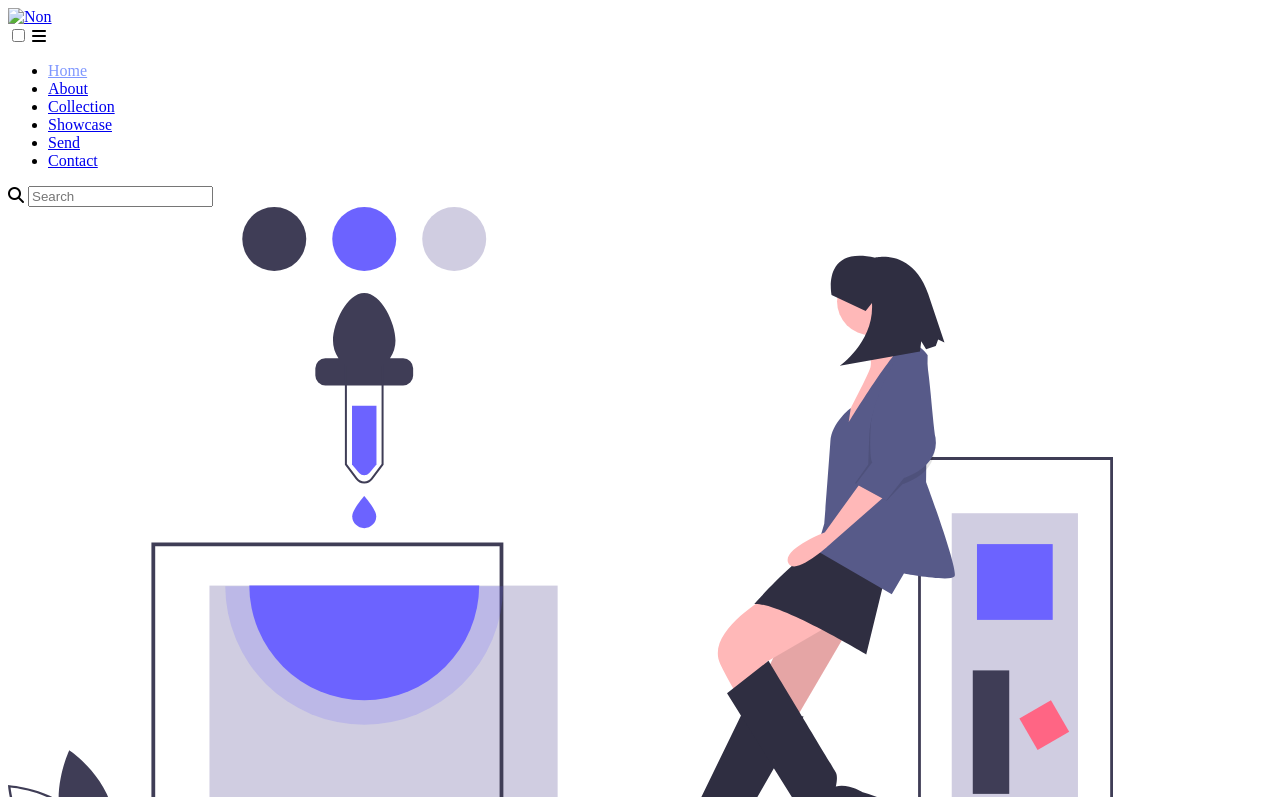
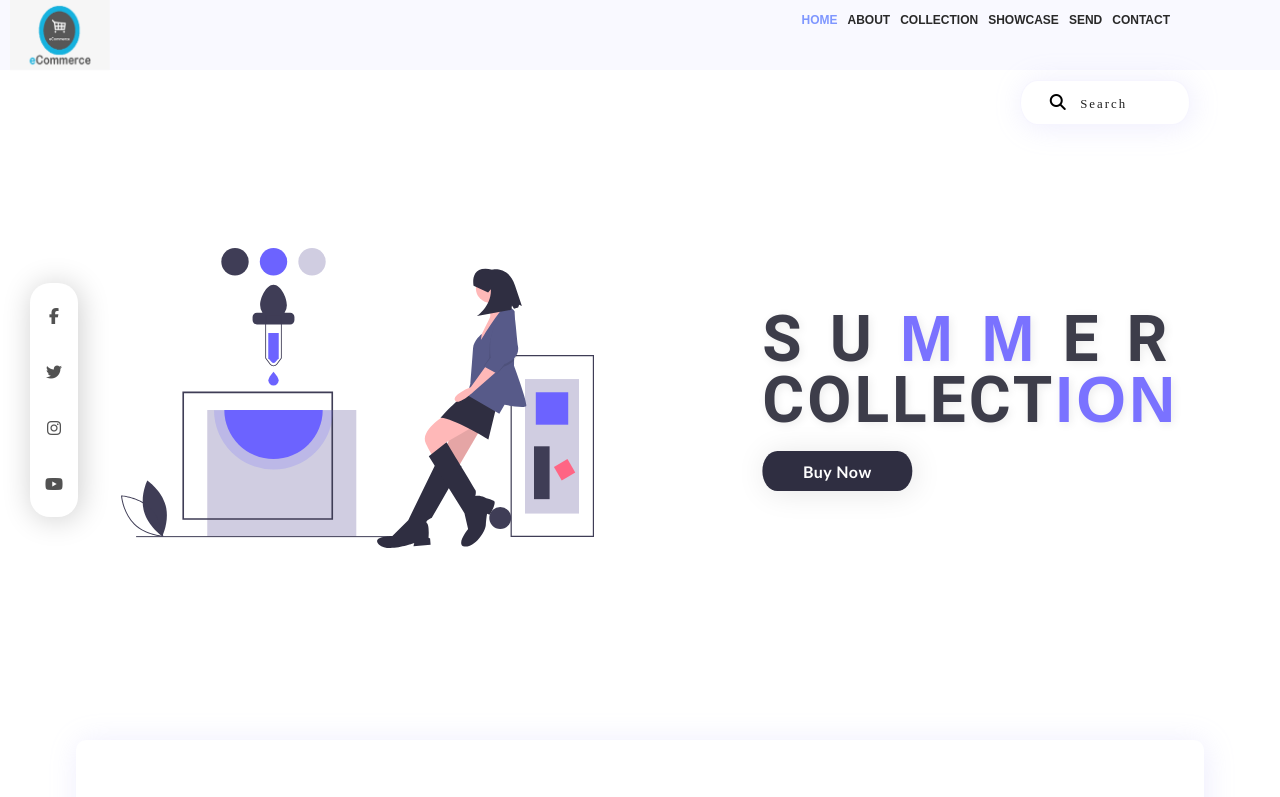
Before and after one commit to Nadimmo/-Ecommerce, a plain HTML site: page index.html in a window 1280 px wide. Shown: the top 797 px of the page. Drawn offline with Linux system fonts and the light colour scheme; files whose address does not match are found by name.

Commit message:
Update index.html

```diff
--- a/index.html
+++ b/index.html
@@ -6,7 +6,7 @@
     <meta name="viewport" content="width=device-width, initial-scale=1.0">
     <title>Document</title>
     <script src="https://kit.fontawesome.com/2a178011b3.js" crossorigin="anonymous"></script>
-    <link rel="stylesheet" href="C:\Users\Md   Nadim  Mostofa\Desktop\Style\Project2.css">
+    <link rel="stylesheet" href="style.css">
 
 
 </head>
@@ -14,7 +14,7 @@
     <!--Header Strat-->
     <header>
         <div class="logo">
-            <a href="#"> <img src="project 1/ecommerce-logo-png-10.jpg" alt="Non" width="100px" height="70px"></a>
+            <a href="#"> <img src="ecommerce-logo-png-10.jpg" alt="Non" width="100px" height="70px"></a>
         </div>
         <div class="nav">
             <input type="checkbox" id="check">
```
